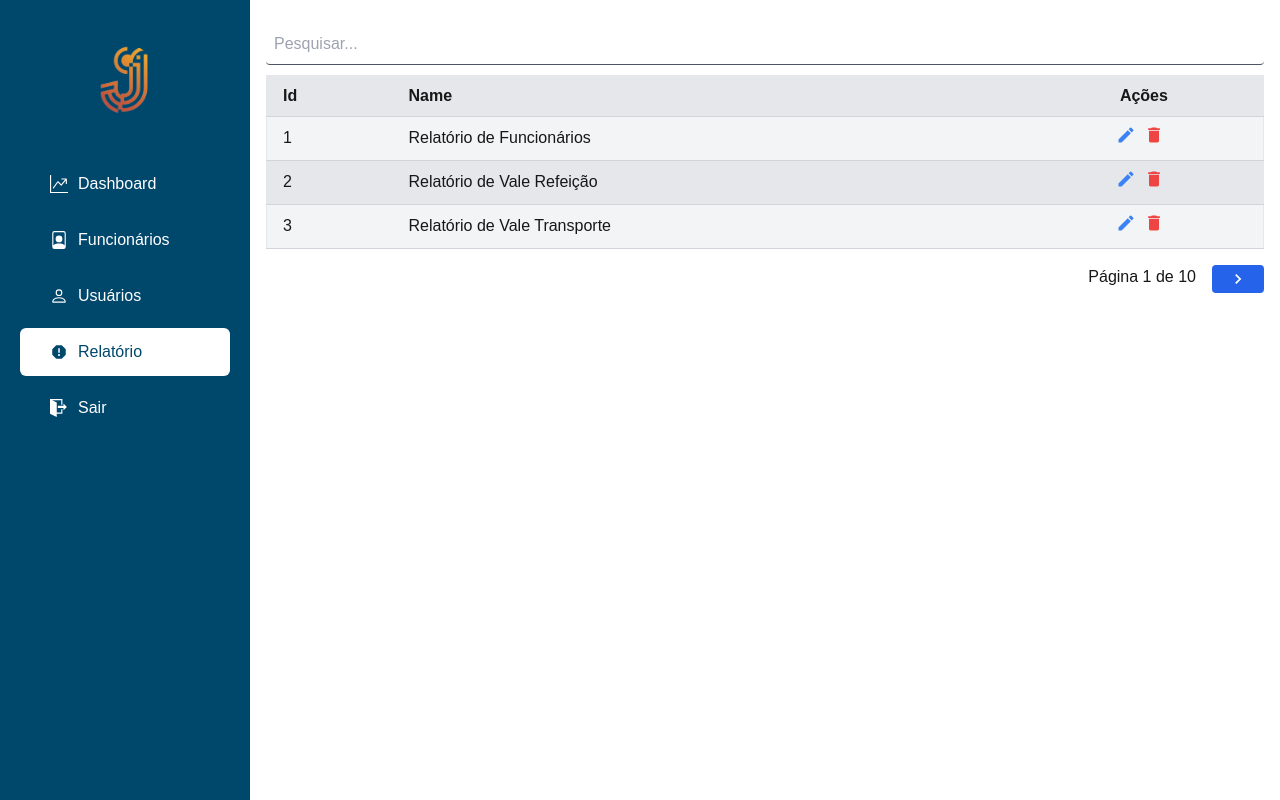
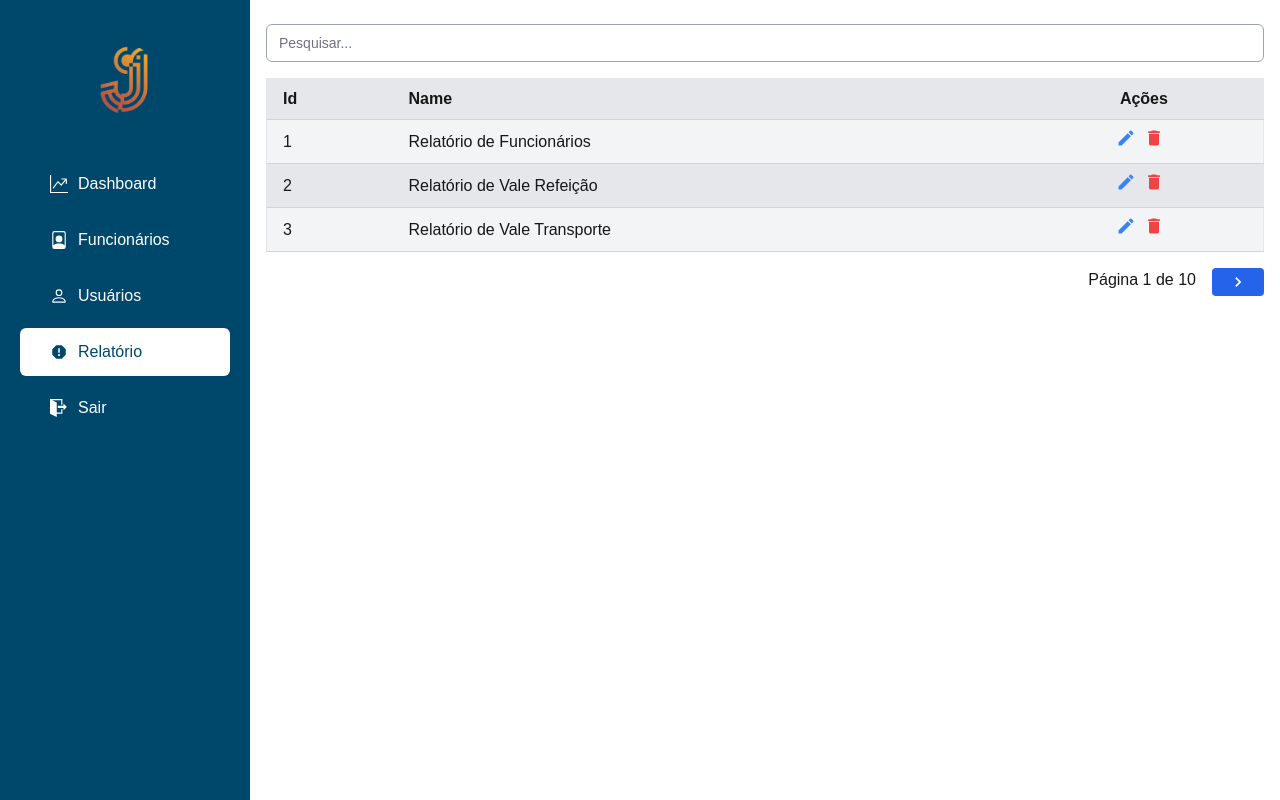
Before and after one commit to GabrielPauloT/juvale, a Next.js app: page /relatorio in a window 1280 px wide. Built offline with nearby package versions, Linux system fonts and the light colour scheme.

Commit message:
feat(dataTable): melhorando loading da tabela

```diff
--- a/src/components/DataTable/index.tsx
+++ b/src/components/DataTable/index.tsx
@@ -59,26 +59,42 @@ export function DataTable<T extends Record<string, any>>({
     return columnLabels?.[key] || key.charAt(0).toUpperCase() + key.slice(1);
   };
 
-  if (!data || data.length === 0) {
+  const isLoading = !data;
+
   return (
-      <div className="m-auto flex-row h-96 w-auto items-center justify-center">
-        <Spinner />
-        <p className="text-gray-500 text-2xl">Nenhum dado encontrado</p>
-      </div>
-    );
-  }
-
-  if (isMobile) {
-    return (
-      <div className="w-full px-4">
+    <div className="flex h-full w-full flex-col p-4">
       <input
         type="text"
-          className="w-full rounded-md border border-gray-400 bg-transparent px-3 py-2 text-sm text-black placeholder:text-gray-500 focus:outline-none dark:border-gray-600 dark:text-white dark:placeholder:text-gray-400"
+        className="w-full rounded-md border border-gray-400 bg-transparent px-3 py-2 text-sm text-black placeholder:text-gray-500 focus:outline-none dark:border-gray-600 dark:text-white dark:placeholder:text-gray-400 mb-4"
         placeholder="Pesquisar..."
         value={searchValue}
         onChange={onChangeSearchValue}
       />
 
+      {isLoading ? (
+        <div className="flex flex-1 items-center justify-center h-96">
+          <div className="flex flex-col items-center justify-center gap-3">
+            <Spinner />
+            <p className="text-gray-600 dark:text-gray-300 text-sm">
+              Carregando dados...
+            </p>
+          </div>
+        </div>
+      ) : data.length === 0 ? (
+        <div className="flex flex-1 items-center justify-center h-96">
+          <div className="flex flex-col items-center justify-center gap-3">
+            <Icons
+              name="MdSearchOff"
+              size={32}
+              className="text-gray-500 dark:text-gray-400"
+            />
+            <p className="text-gray-600 dark:text-gray-300 text-sm">
+              Nenhum dado encontrado
+            </p>
+          </div>
+        </div>
+      ) : isMobile ? (
+        <div className="w-full">
           {data.map((row, index) => (
             <div
               key={index}
@@ -168,26 +184,8 @@ export function DataTable<T extends Record<string, any>>({
             </div>
           </div>
         </div>
-    );
-  }
-
-  return (
-    <div className="flex h-full w-full flex-col p-4">
-      <input
-        type="text"
-        style={{
-          width: "100%",
-          padding: "0.5rem",
-          borderRadius: "0.25rem",
-          borderBottom: "1px solid #4B5563",
-          outline: "none",
-          backgroundColor: "transparent",
-          marginBottom: "1%",
-        }}
-        placeholder="Pesquisar..."
-        value={searchValue}
-        onChange={onChangeSearchValue}
-      />
+      ) : (
+        <>
           <table className="max-h-full w-full table-auto border-collapse rounded-full border dark:border-gray-600">
             <thead>
               <tr className="bg-gray-200 dark:bg-gray-800">
@@ -196,7 +194,6 @@ export function DataTable<T extends Record<string, any>>({
                     key={column}
                     className="h-[2.5rem] border-b border-gray-300 dark:border-gray-600 px-4 py-2 text-left"
                   >
-                {/* {column.charAt(0).toUpperCase() + column.slice(1)} */}
                     {getLabel(column)}
                   </th>
                 ))}
@@ -232,7 +229,6 @@ export function DataTable<T extends Record<string, any>>({
                         <Icons name="MdEdit" size={20} />
                       </button>
                     )}
-
                     {onDeleteClick && (
                       <button
                         onClick={() => onDeleteClick(row)}
@@ -241,7 +237,6 @@ export function DataTable<T extends Record<string, any>>({
                         <Icons name="MdDelete" size={20} />
                       </button>
                     )}
-
                     {onAddAbsentClick && (
                       <button
                         onClick={() => onAddAbsentClick(row)}
@@ -250,7 +245,6 @@ export function DataTable<T extends Record<string, any>>({
                         <Icons name="BsPersonExclamation" size={20} />
                       </button>
                     )}
-
                     {onRelatorioClick && (
                       <button
                         onClick={() => onRelatorioClick(row)}
@@ -259,7 +253,6 @@ export function DataTable<T extends Record<string, any>>({
                         <Icons name="MdOutlineSimCardDownload" size={20} />
                       </button>
                     )}
-
                     {onAddTicketClick && (
                       <button
                         onClick={() => onAddTicketClick(row)}
@@ -273,7 +266,8 @@ export function DataTable<T extends Record<string, any>>({
               ))}
             </tbody>
           </table>
-      <div className="mt-4 flex justify-end ">
+
+          <div className="mt-4 flex justify-end">
             <div className="flex gap-4">
               {totalPages > 1 && page > 1 && (
                 <button
@@ -296,6 +290,8 @@ export function DataTable<T extends Record<string, any>>({
               )}
             </div>
           </div>
+        </>
+      )}
     </div>
   );
 }
```
Lines whose indentation alone changed are shown as unchanged.
